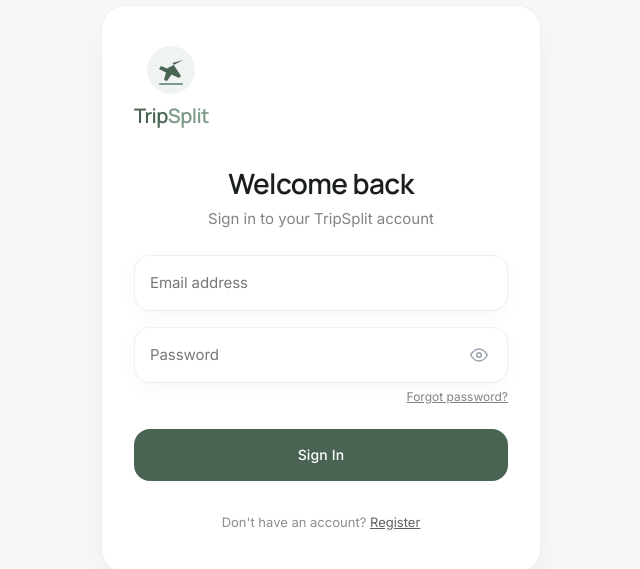
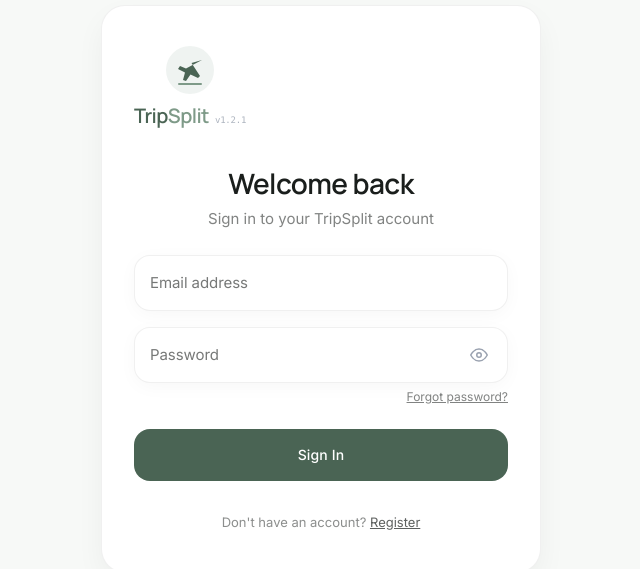
Before and after one commit to VartulPandey1/TripSplit, a Next.js app: page /login in a window 1280 px wide. Shown: the part 111-680 px from the top of the page, without its empty margins (304-944 px from the left). Built offline with nearby package versions, Linux system fonts and the light colour scheme.

Commit message:
feat: add subtle universal UI version indicator (v1.2.1) and update documentation

```diff
--- a/app/components/Logo.tsx
+++ b/app/components/Logo.tsx
@@ -1,10 +1,12 @@
 import Link from 'next/link';
+import { APP_VERSION } from '@/lib/constants/version';
 
 interface LogoProps {
   className?: string;
   layout?: 'vertical' | 'horizontal';
   size?: number;
   href?: string;
+  showVersion?: boolean;
 }
 
 /**
@@ -16,6 +18,7 @@ export default function Logo({
   layout = 'vertical',
   size,
   href,
+  showVersion = true,
 }: LogoProps) {
   const iconSize = size ?? (layout === 'horizontal' ? 34 : 48);
   const isHorizontal = layout === 'horizontal';
@@ -56,14 +59,24 @@ export default function Logo({
       </svg>
 
       {/* Wordmark */}
+      <div className="inline-flex items-baseline gap-1.5 leading-none">
         <span
           style={{ fontFamily: 'var(--font-heading)', letterSpacing: '-0.03em' }}
           className={`${
             isHorizontal ? 'text-lg' : 'text-xl'
-        } font-semibold text-[#4a6454] select-none`}
+          } font-semibold text-[#4a6454] dark:text-white select-none`}
         >
-        Trip<span className="text-[#7e9a88]">Split</span>
+          Trip<span className="text-[#7e9a88] dark:text-zinc-400">Split</span>
         </span>
+        {showVersion && (
+          <span
+            className="text-[9px] font-mono font-medium tracking-tight text-gray-400/80 dark:text-zinc-500 select-none"
+            title={`TripSplit v${APP_VERSION}`}
+          >
+            v{APP_VERSION}
+          </span>
+        )}
+      </div>
     </div>
   );
 
--- a/app/dashboard/page.tsx
+++ b/app/dashboard/page.tsx
@@ -10,6 +10,7 @@ import { connectDB } from '@/lib/db/mongoose';
 import Trip from '@/lib/db/models/Trip';
 import { SerializedDashboardTrip } from './TripCard';
 import DashboardTripsSection from './DashboardTripsSection';
+import { APP_VERSION } from '@/lib/constants/version';
 
 export const instant = false;
 
@@ -130,6 +131,13 @@ export default async function DashboardPage() {
         <section>
           <DashboardTripsSection trips={trips} />
         </section>
+
+        {/* Subtle footer */}
+        <footer className="pt-8 pb-4 text-center">
+          <p className="text-[10px] text-gray-400/50 dark:text-zinc-600 font-mono select-none">
+            TripSplit v{APP_VERSION}
+          </p>
+        </footer>
       </main>
     </div>
   );
--- a/app/settings/SettingsClient.tsx
+++ b/app/settings/SettingsClient.tsx
@@ -7,6 +7,7 @@ import { AVATARS } from '@/lib/constants/avatars';
 import Logo from '@/app/components/Logo';
 import { useTheme } from '@/app/components/ThemeProvider';
 import ThemeToggle from '@/app/components/ThemeToggle';
+import { APP_VERSION } from '@/lib/constants/version';
 
 interface SettingsClientProps {
   initialUser: {
@@ -450,6 +451,12 @@ export default function SettingsClient({ initialUser }: SettingsClientProps) {
                 </span>
               </div>
             )}
+            <div className="py-2.5 flex items-center justify-between">
+              <span className="text-gray-500 font-medium">Version</span>
+              <span className="font-mono text-gray-500 dark:text-zinc-400 text-[11px] font-medium">
+                v{APP_VERSION}
+              </span>
+            </div>
           </div>
         </section>
       </main>
--- /dev/null
+++ b/lib/constants/version.ts
@@ -0,0 +1 @@
+export const APP_VERSION = '1.2.1';
--- a/package.json
+++ b/package.json
@@ -1,6 +1,6 @@
 {
   "name": "tripsplit",
-  "version": "1.2.0",
+  "version": "1.2.1",
   "private": true,
   "scripts": {
     "dev": "next dev",
```
Also changed, not shown: Doc/APIDesign.md (+1 -1 lines), Doc/PRD.md (+1 -1 lines), Doc/SystemDesign.md (+1 -1 lines), 2 other files (tests, documents, lock files or other folders). Lines whose indentation alone changed are shown as unchanged.
